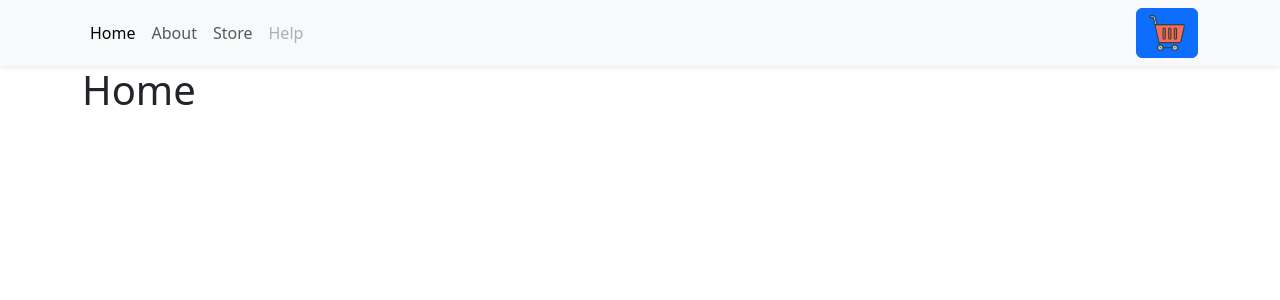
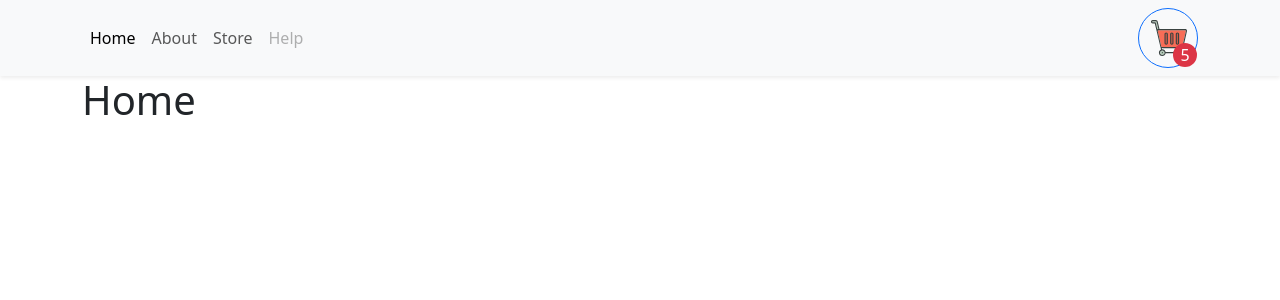
Before and after one commit to ilaydaozdemir/TypeScriptReact-ShoppingCard, a React (Vite) app: page / in a window 1280 px wide. Shown: the top 300 px of the page. Built offline with nearby package versions, Linux system fonts and the light colour scheme.

Commit message:
Add css and element

```diff
--- a/src/components/Navbar.tsx
+++ b/src/components/Navbar.tsx
@@ -2,7 +2,10 @@ import { Button, Container, Nav, Navbar as NavbarBs } from "react-bootstrap";
 import { NavLink } from "react-router-dom";
 export default function Navbar() {
   return (
-    <NavbarBs className="navbar navbar-expand-lg navbar-light bg-light shadow-sm">
+    <NavbarBs
+      sticky="top"
+      className="navbar navbar-expand-lg navbar-light bg-light shadow-sm"
+    >
       <Container className="container-fluid">
         <Nav className="me-auto">
           <Nav.Link to="/" as={NavLink}>
@@ -18,7 +21,11 @@ export default function Navbar() {
             Help
           </Nav.Link>
         </Nav>
-        <Button>
+        <Button
+          style={{ width: "3.75rem", height: "3.75rem", position: "relative" }}
+          variant="outline-primary"
+          className="rounded-circle"
+        >
           <svg
             version="1.0"
             id="Layer_1"
@@ -26,7 +33,7 @@ export default function Navbar() {
             width="36px"
             height="36px"
             viewBox="0 0 64 64"
-            enable-background="new 0 0 64 64"
+            enableBackground="new 0 0 64 64"
           >
             <g>
               <g>
@@ -90,6 +97,19 @@ export default function Navbar() {
               </g>
             </g>
           </svg>
+          <div
+            className="rounded-circle bg-danger d-flex justify-content-center lign-items-center"
+            style={{
+              color: "white",
+              width: "1.5rem",
+              height: "1.5rem",
+              position: "absolute",
+              bottom: "0",
+              right: "0",
+            }}
+          >
+            5
+          </div>
         </Button>
       </Container>
     </NavbarBs>
```
